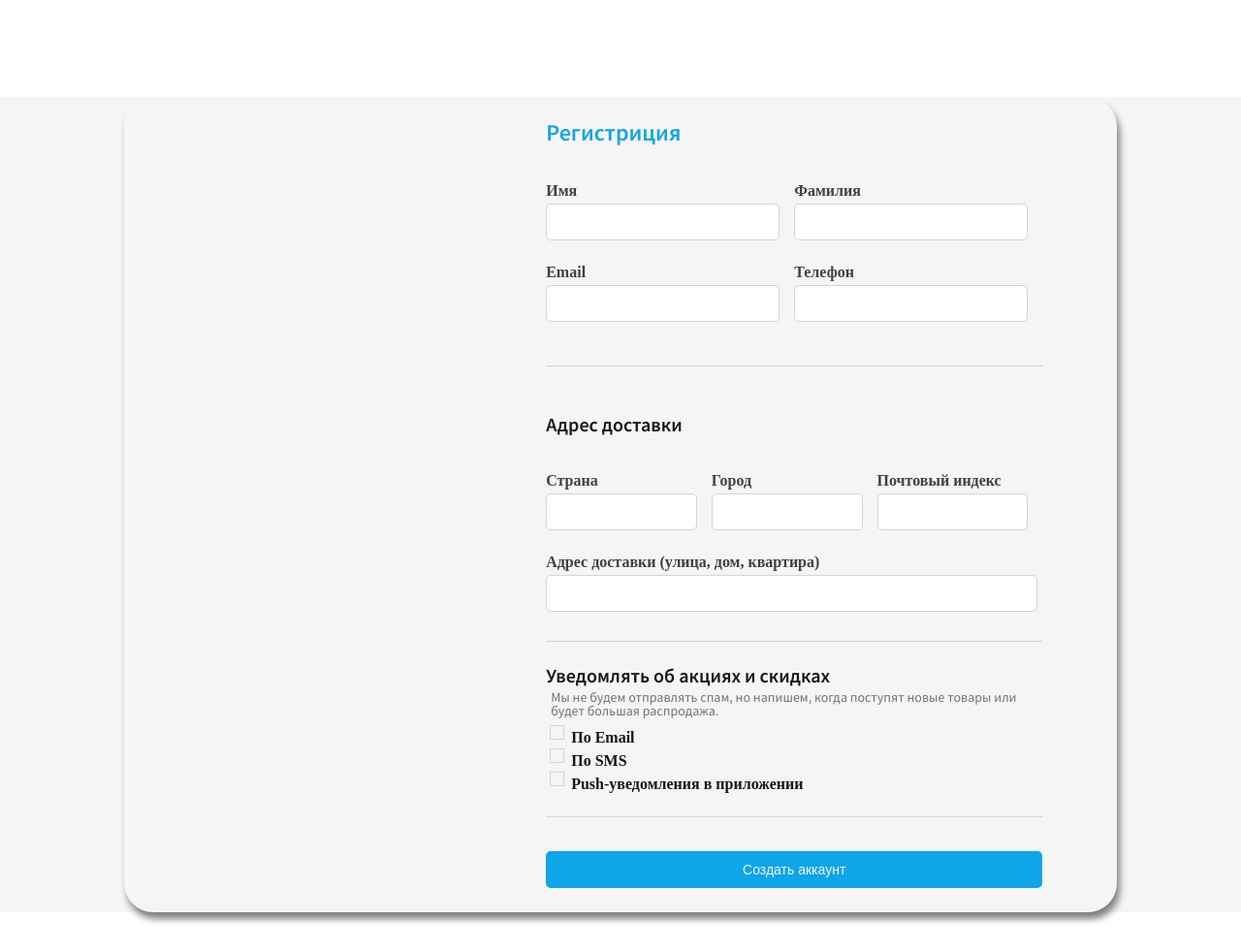
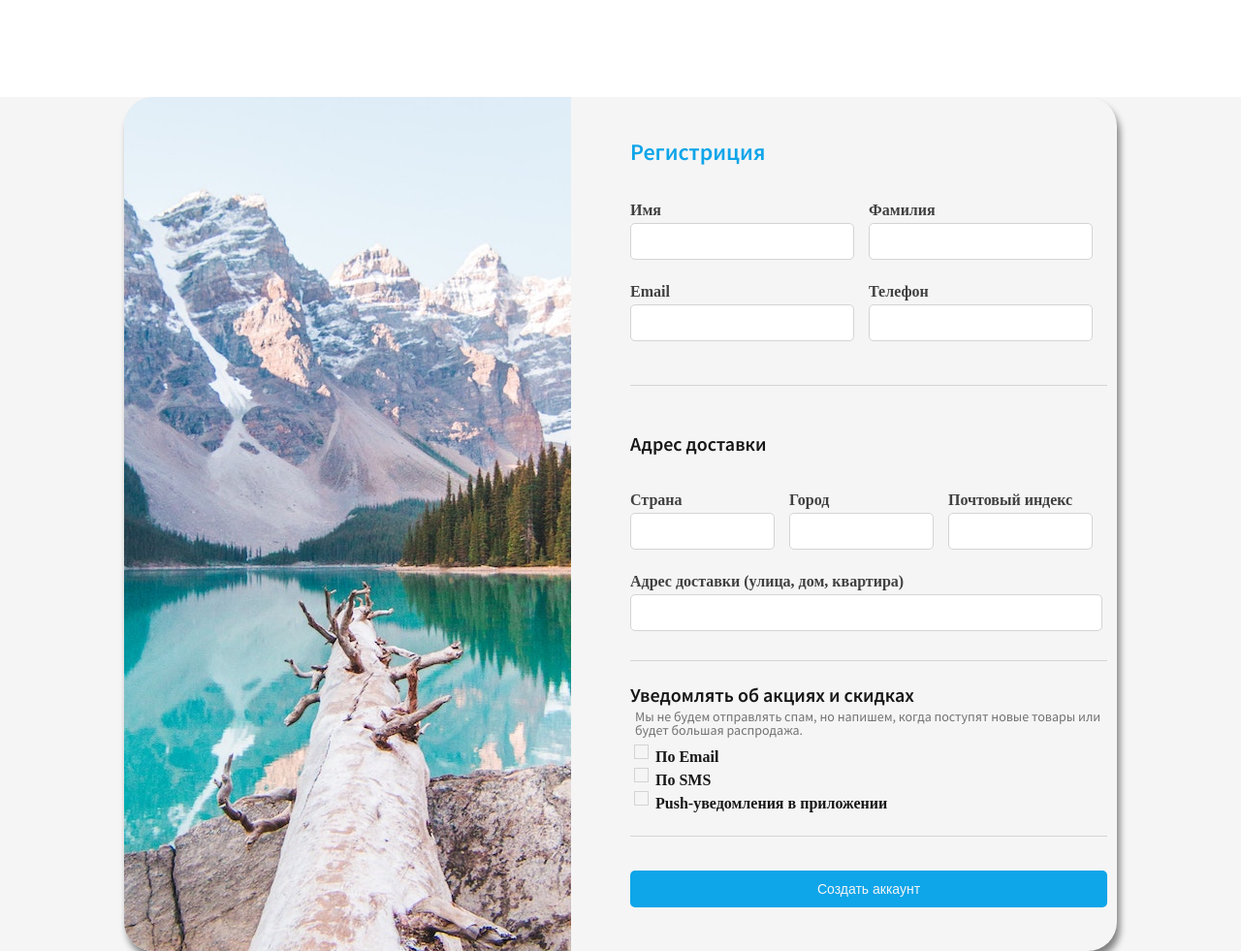
Before and after one commit to cocaroach23/forms, a plain HTML site: page index.html in a window 1280 px wide. Shown: the top 981 px of the page at 97% size. Drawn offline with Linux system fonts and the light colour scheme.

Commit message:
вставлено фото

```diff
--- a/styles.css
+++ b/styles.css
@@ -54,7 +54,7 @@ h2{
 .questionnaire{
     display: flex;
     max-width: 1024px;
-    justify-content: center;
+    justify-content: space-between;
     margin: 100px auto;
     border-radius: 30px;
     box-shadow: 3px 7px 7px gray;
@@ -65,22 +65,25 @@ h2{
 }
 
 .left_content{
-    width: 35%;
+    width: 45%;
+    background-image: url(pictures/mountains-1.jpg);
+    background-position: center;
+    border-radius: 30px 0 0 30px;
 
 
 }
 
-.pictures{
+/*.pictures{
     object-fit: cover;
 
-}
+}*/
 
 .right_content{
     display: flex;
     flex-direction: column;
     width: calc(100% / 2);
 
-    /*padding: 20px 10px 20px 10px;*/
+    padding: 20px 10px 20px 10px;
 
 
 }
```
